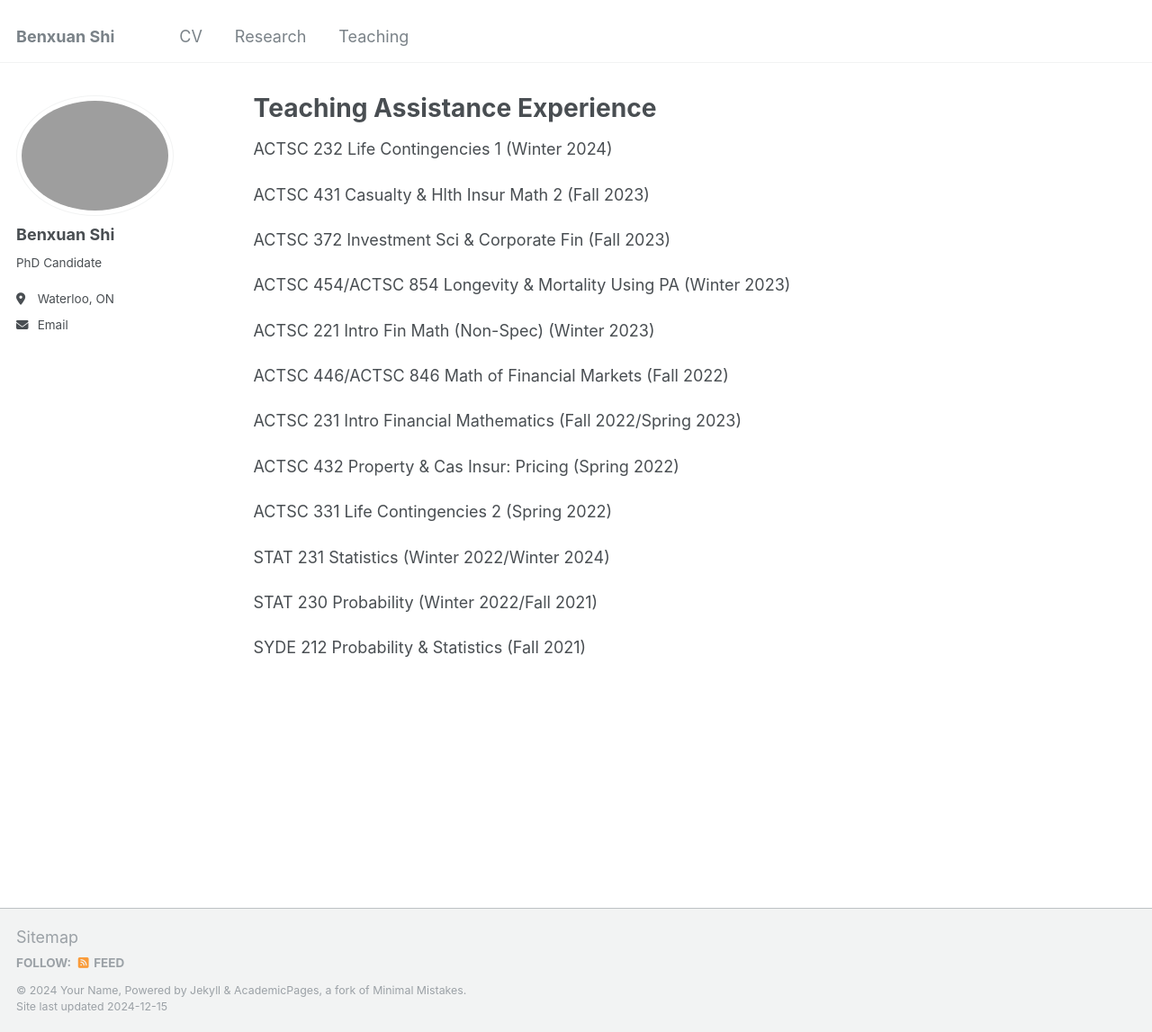
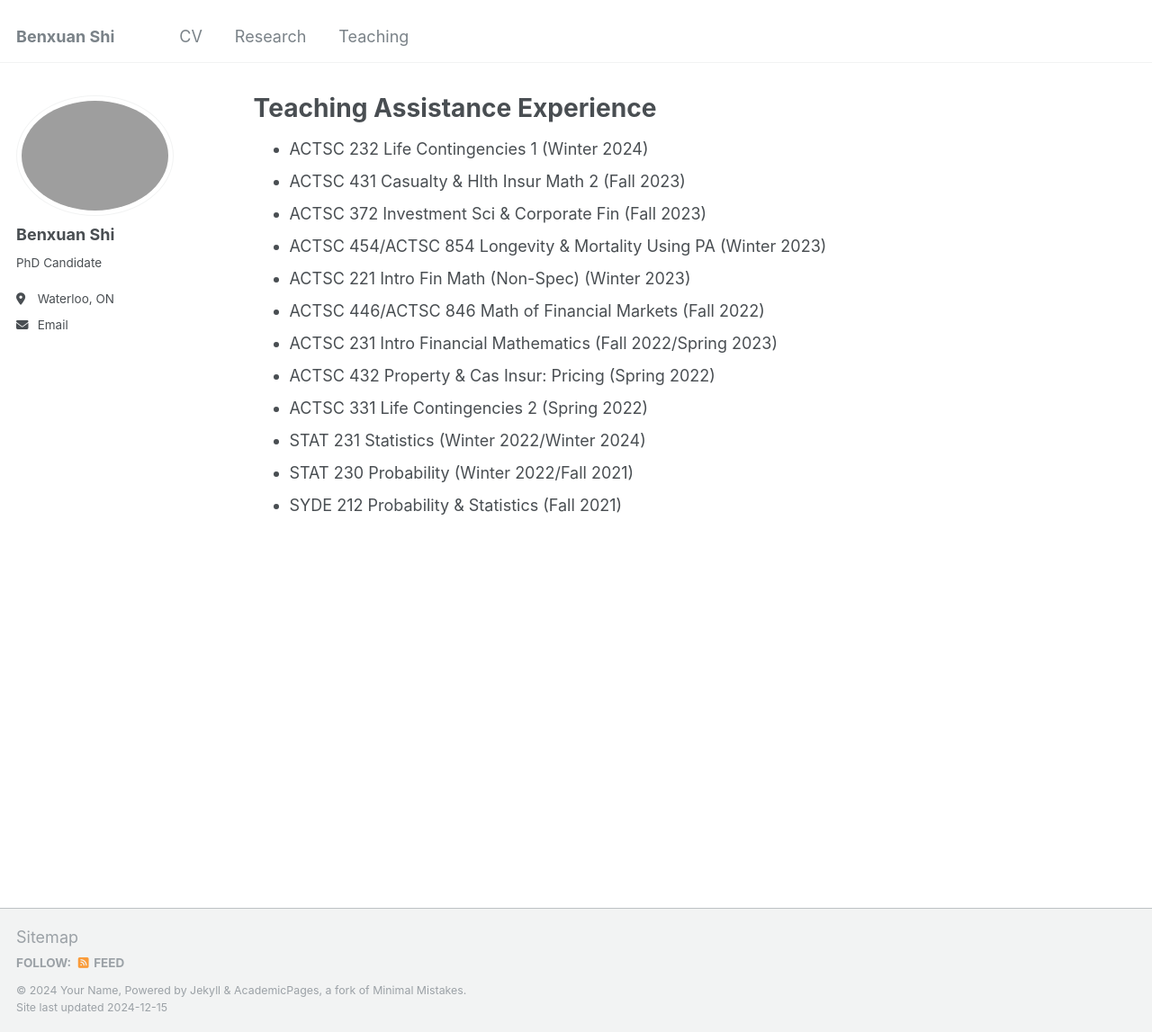
Before and after one commit to benxuanshi/benxuanshi.github.io, a Jekyll site: the page built from _pages/teaching.md, in a window 1280 px wide and 1147 px high. Shown: the whole window at 90% size. Built offline with Jekyll 4.4.1, drawn with Linux system fonts in a browser that asks for light colours.

```diff
--- a/_pages/teaching.md
+++ b/_pages/teaching.md
@@ -8,26 +8,15 @@ author_profile: true
 
 
 
-ACTSC 232 Life Contingencies 1 (Winter 2024)
-
-ACTSC 431 Casualty & Hlth Insur Math 2 (Fall 2023)
-
-ACTSC 372 Investment Sci & Corporate Fin (Fall 2023)
-
-ACTSC 454/ACTSC 854 Longevity & Mortality Using PA (Winter 2023)
-
-ACTSC 221 Intro Fin Math (Non-Spec) (Winter 2023)
-
-ACTSC 446/ACTSC 846 Math of Financial Markets (Fall 2022)
-
-ACTSC 231 Intro Financial Mathematics (Fall 2022/Spring 2023)
-
-ACTSC 432 Property & Cas Insur: Pricing (Spring 2022)
-
-ACTSC 331 Life Contingencies 2 (Spring 2022)
-
-STAT 231 Statistics (Winter 2022/Winter 2024)
-
-STAT 230 Probability (Winter 2022/Fall 2021)
-
-SYDE 212 Probability & Statistics (Fall 2021)
+* ACTSC 232 Life Contingencies 1 (Winter 2024)
+* ACTSC 431 Casualty & Hlth Insur Math 2 (Fall 2023)
+* ACTSC 372 Investment Sci & Corporate Fin (Fall 2023)
+* ACTSC 454/ACTSC 854 Longevity & Mortality Using PA (Winter 2023)
+* ACTSC 221 Intro Fin Math (Non-Spec) (Winter 2023)
+* ACTSC 446/ACTSC 846 Math of Financial Markets (Fall 2022)
+* ACTSC 231 Intro Financial Mathematics (Fall 2022/Spring 2023)
+* ACTSC 432 Property & Cas Insur: Pricing (Spring 2022)
+* ACTSC 331 Life Contingencies 2 (Spring 2022)
+* STAT 231 Statistics (Winter 2022/Winter 2024)
+* STAT 230 Probability (Winter 2022/Fall 2021)
+* SYDE 212 Probability & Statistics (Fall 2021)
```
